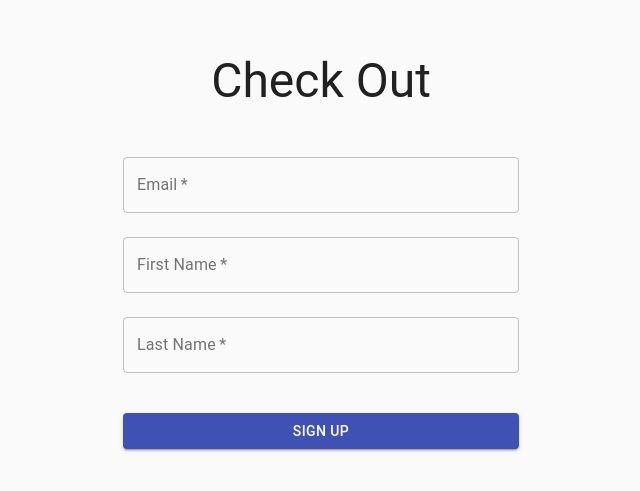
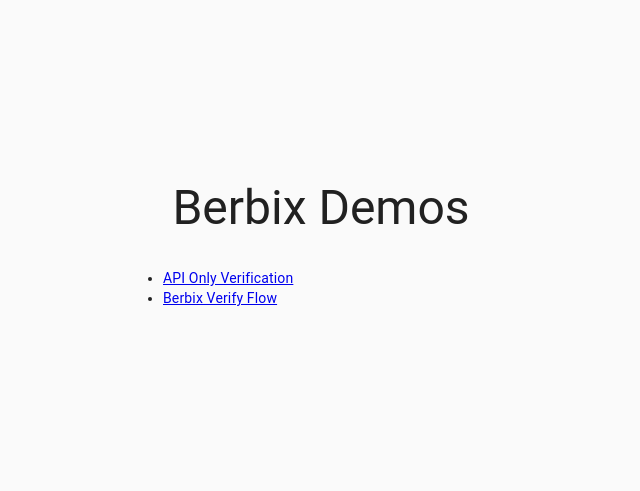
Before and after one commit to berbix/berbix-node-demo, a React (Create React App) app in the folder client/: page / in a window 1280 px wide. Shown: the part 153-644 px from the top of the page, without its empty margins (319-959 px from the left). Built offline with nearby package versions, Linux system fonts and the light colour scheme.

Commit message:
add a simple index page

```diff
--- /dev/null
+++ b/client/src/components/Home.tsx
@@ -0,0 +1,50 @@
+import React from "react";
+import {
+    makeStyles,
+    Container,
+    Typography,
+    Grid,
+  } from "@material-ui/core";
+
+import { Link } from "react-router-dom";
+
+const useStyles = makeStyles((theme) => ({
+    heading: {
+      textAlign: "center",
+      margin: theme.spacing(1, 0, 4),
+    },
+  }));
+
+function Home() {
+    const { heading } = useStyles();
+    return (
+        <Grid
+        container
+        spacing={0}
+        direction="column"
+        alignItems="center"
+        justifyContent="center"
+        style={{ minHeight: '100vh' }}
+        >
+      <Container maxWidth="xs">
+
+          <Typography className={heading} variant="h3">
+              Berbix Demos
+            </Typography>
+        <div>
+            <nav>
+                <ul>
+                    <li>
+                        <Link to="/berbixapionly">API Only Verification</Link>
+                    </li>
+                    <li>
+                        <Link to="/berbixverify">Berbix Verify Flow</Link>
+                    </li>
+                </ul>
+            </nav>
+        </div>
+        </Container>
+        </Grid>
+    )};
+
+export default Home;
--- a/client/src/index.tsx
+++ b/client/src/index.tsx
@@ -4,13 +4,14 @@
 import CssBaseline from "@material-ui/core/CssBaseline";
 import App from "./components/BerbixVerifyFlow";
 import APIOnlyApp from "./components/BerbixAPIOnly";
+import Home from "./components/Home";
 
 ReactDOM.render(
   <React.StrictMode>
     <Router>
     <CssBaseline />
     <Routes>
-      <Route path="/" element={<App />} />
+      <Route path="/" element={<Home />} />
       <Route path="/BerbixVerify" element={<App />} />
       <Route path="/BerbixAPIOnly" element={<APIOnlyApp />} />
     </Routes>
```
